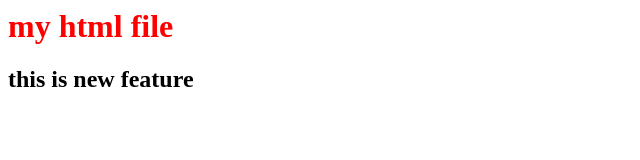
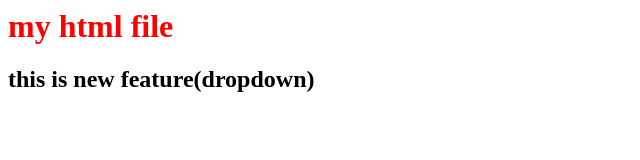
Before and after one commit to ganeshdhonde2001/localrepo, a plain HTML site: page index.html in a window 1280 px wide. Shown: the whole page, without its empty margins (0-640 px from the left). Drawn offline with Linux system fonts and the light colour scheme.

```diff
--- a/index.html
+++ b/index.html
@@ -1,3 +1,3 @@
 <link rel="stylesheet" href="style.css">
 <h1>my html file</h1>
-<h2>this is new feature</h2>
+<h2>this is new feature(dropdown)</h2>
```
